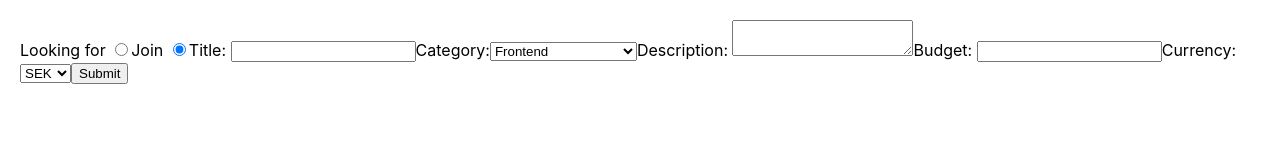
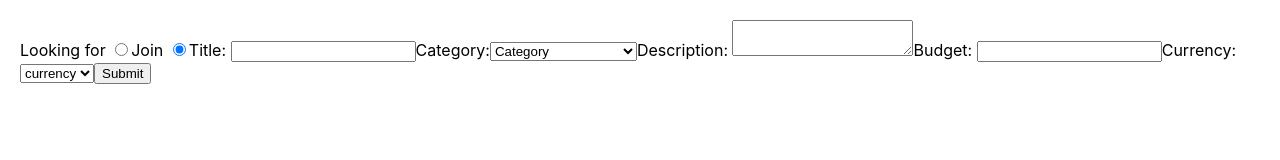
Before and after one commit to anndimi/Tech-Talent-Marketplace, a React (Create React App) app in the folder frontend/: page /addsform in a window 1280 px wide. Shown: the top 160 px of the page. Built offline with nearby package versions, Linux system fonts and the light colour scheme; the HTML template or start-up script is replaced by a standard one.

Commit message:
adds from is now sening adds to endpoint. Bug fixes in the form

```diff
--- a/frontend/src/components/AddForm.js
+++ b/frontend/src/components/AddForm.js
@@ -25,10 +25,11 @@ const AddForm = () => {
         "Content-Type": "application/json",
       },
       body: JSON.stringify({
-        info,
+        ...info,
+        typeOf,
       }),
     };
-
+    console.log(info, "info");
     fetch(API_URL("adds"), options)
       .then((res) => res.json())
       .then((data) => {
@@ -83,23 +84,27 @@ const AddForm = () => {
           id="title"
           type="text"
           value={info.title}
-          onChange={(e) => setInfo(e.target.value)}
+          onChange={(e) => setInfo({ ...info, title: e.target.value })}
         ></input>
 
-        <label htmlFor="currency">Category:</label>
-        <select>
-          <option value={info.category}>Frontend</option>
-          <option value={info.category}>Backend</option>
-          <option value={info.category}>Graphics and Design</option>
-          <option value={info.category}>Fullstack</option>
-          <option value={info.category}>App Developer</option>
-          <option value={info.category}>Chatbots</option>
-          <option value={info.category}>Project Lead</option>
-          <option value={info.category}>QA</option>
-          <option value={info.category}>Legal Consulting</option>
-          <option value={info.category}>Financial Consulting</option>
-          <option value={info.category}>Analytics</option>
-          <option value={info.category}>Game Developer</option>
+        <label htmlFor="category">Category:</label>
+        <select
+          value={info.category}
+          onChange={(e) => setInfo({ ...info, category: e.target.value })}
+        >
+          <option hidden>Category</option>
+          <option value="Frontend">Frontend</option>
+          <option value="Backend">Backend</option>
+          <option value="Graphics and Design">Graphics and Design</option>
+          <option value="Fullstack">Fullstack</option>
+          <option value="App Developer">App Developer</option>
+          <option value="Chatbots">Chatbots</option>
+          <option value="Project Lead">Project Lead</option>
+          <option value="QA">QA</option>
+          <option value="Legal Consulting">Legal Consulting</option>
+          <option value="Financial Consulting">Financial Consulting</option>
+          <option value="Analytics">Analytics</option>
+          <option value="Game Developer">Game Developer</option>
         </select>
 
         <label htmlFor="description">Description: </label>
@@ -108,7 +113,7 @@ const AddForm = () => {
           type="text"
           value={info.description}
           autoComplete="off"
-          onChange={(e) => setInfo(e.target.value)}
+          onChange={(e) => setInfo({ ...info, description: e.target.value })}
         />
 
         <label htmlFor="password">Budget: </label>
@@ -116,17 +121,21 @@ const AddForm = () => {
           id="budget"
           type="number"
           value={info.budget}
-          onChange={(e) => setInfo(e.target.value)}
+          onChange={(e) => setInfo({ ...info, budget: e.target.value })}
         ></input>
         <label htmlFor="currency">Currency:</label>
-        <select>
-          <option value={info.currency}>SEK</option>
-          <option value={info.currency}>EUR</option>
-          <option value={info.currency}>USD</option>
-          <option value={info.currency}>NOK</option>
-          <option value={info.currency}>GBP</option>
-          <option value={info.currency}>DKK</option>
-          <option value={info.currency}>CNY</option>
+        <select
+          value={info.currency}
+          onChange={(e) => setInfo({ ...info, currency: e.target.value })}
+        >
+          <option hidden>currency</option>
+          <option value="SEK">SEK</option>
+          <option value="EUR">EUR</option>
+          <option value="USD">USD</option>
+          <option value="NOK">NOK</option>
+          <option value="GBP">GBP</option>
+          <option value="DKK">DKK</option>
+          <option value="CNY">CNY</option>
         </select>
         <button type="submit">Submit</button>
       </form>
```
Also changed, not shown: 2 other files (tests, documents, lock files or other folders).
